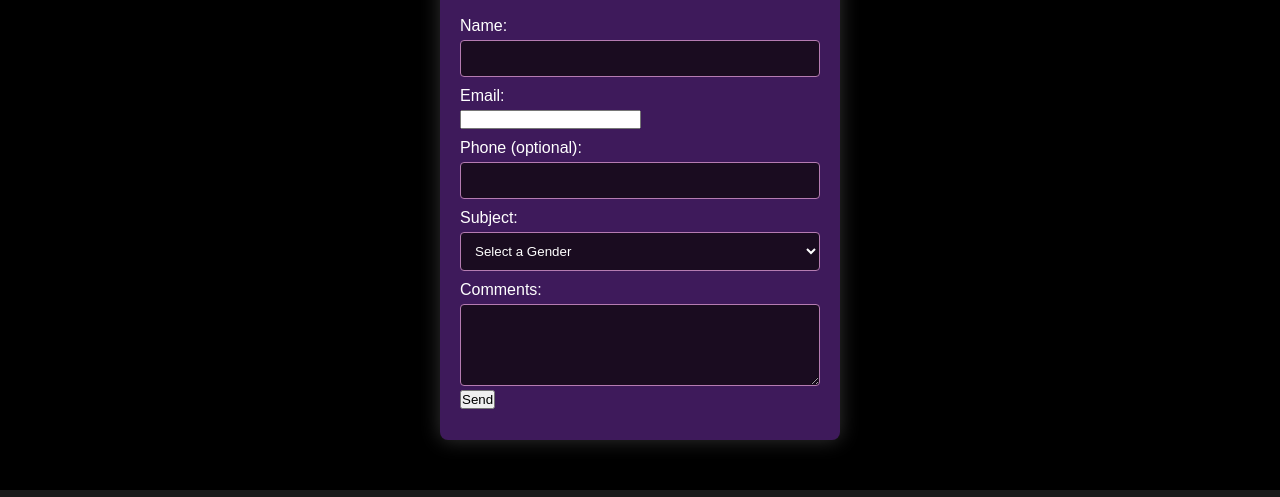
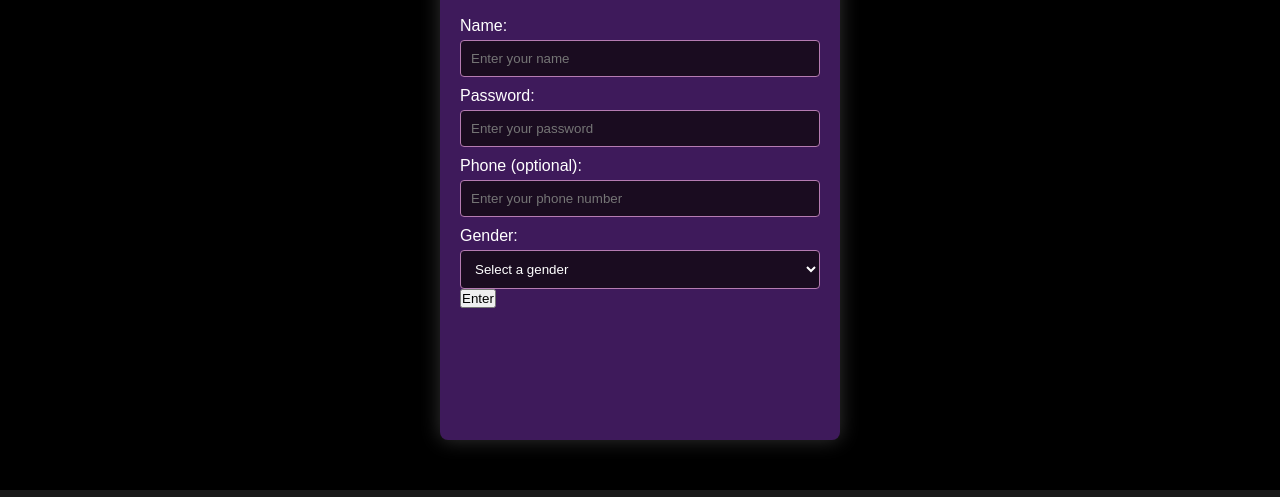
Before and after one commit to Heiron4/Bernardo, a plain HTML site: page Bernardo/form.html in a window 1280 px wide. Shown: the part 223-720 px from the top of the page. Drawn offline with Linux system fonts and the light colour scheme.

Commit message:
Update form.html

```diff
--- a/Bernardo/form.html
+++ b/Bernardo/form.html
@@ -28,31 +28,45 @@
     <main>
         <div class="container">
             <h1>Form</h1>
-            <form action="#" method="post">
-                <label for="name">Name:</label>
-                <input type="text" id="name" name="name" required>
+            <form id="contactForm" action="#" method="post">
+                <div class="form-group">
+                    <label for="name">Name:</label>
+                    <input type="text" id="name" name="name" placeholder="Enter your name">
+                </div>
 
-                <label for="email">Email:</label>
-                <input type="email" id="email" name="email" required>
+                <div class="form-group">
+                    <label for="pass">Password:</label>
+                    <input type="pass" id="pass" name="pass" placeholder="Enter your password">
+                </div>
 
-                <label for="phone">Phone (optional):</label>
-                <input type="tel" id="phone" name="phone">
+                <div class="form-group">
+                    <label for="phone">Phone (optional):</label>
+                    <input type="tel" id="phone" name="phone" placeholder="Enter your phone number">
+                </div>
 
-                <label for="subject">Subject:</label>
-                <select id="subject" name="subject" required>
-                    <option value="" disabled selected>Select a Gender</option>
-                    <option value="general">Male</option>
-                    <option value="support">Female</option>
-                    <option value="feedback">LGBTQ</option>
-                </select>
+                <div class="form-group">
+                    <label for="subject">Gender:</label>
+                    <select id="subject" name="subject">
+                        <option value="" disabled selected>Select a gender</option>
+                        <option value="male">Male</option>
+                        <option value="female">Female</option>
+                        <option value="lgbtq">LGBTQ+</option>
+                    </select>
+                </div>
 
-                <label for="message">Comments:</label>
-                <textarea id="message" name="message" rows="4" required></textarea>
-
-                <button type="submit">Send</button>
+                <button type="submit">Enter</button>
             </form>
         </div>
+
+        <script>
+            document.getElementById('contactForm').addEventListener('submit', function(event) {
+                event.preventDefault();
+                alert('Congratulations! You\'re done!');
+                this.reset(); //
+            });
+        </script>
     </main>
+
 
     <footer>
         <p>&copy; 2024 Prince Bernardo. All rights reserved.</p>
```
